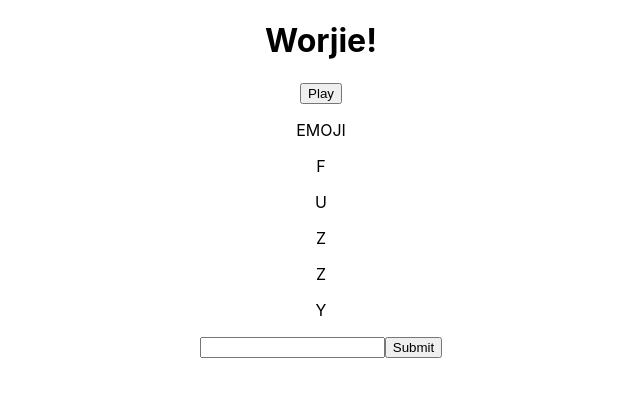
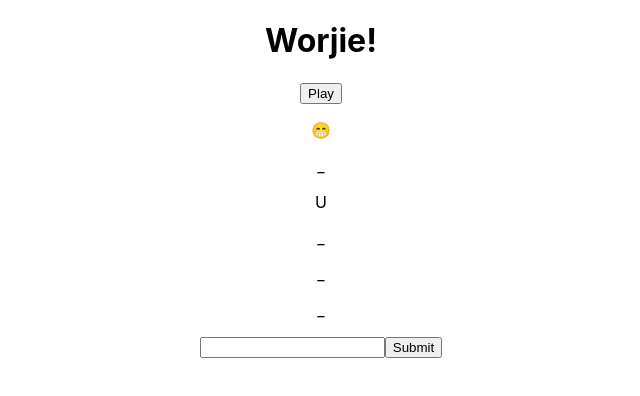
Before and after one commit to SchoolOfCode/w11d5_hackathon-hajara-scott-dan, a React (Create React App) app: page / in a window 1280 px wide. Both pictures are taken after a click on the button "Play". Shown: the top 396 px of the page, without its empty margins (319-959 px from the left). Built offline with nearby package versions, Linux system fonts and the light colour scheme.

Commit message:
EOD commit

```diff
--- a/src/App.js
+++ b/src/App.js
@@ -6,34 +6,62 @@ import { useState, useEffect } from "react";
 import LetterArea from "./Components/LetterArea";
 import Input from "./Components/Input";
 import Emoji from "./Components/Emoji";
+import emojisArr from "./emojiData";
 
 function App() {
   const [wordList, setWordList] = useState(words);
   const [currentWord, setCurrentWord] = useState("");
   const [input, setInput] = useState("");
+  const [happiness, setHappiness] = useState(0);
+  const [lettersGuessed, setLettersGuessed] = useState({
+    0: false,
+    1: true,
+    2: false,
+    3: false,
+    4: false,
+  });
 
   function randomWord(wordList) {
     let min = Math.ceil(0);
     let max = Math.floor(5);
     let random = Math.floor(Math.random() * (max - min) + min);
     setCurrentWord(wordList[random]);
-		console.log("The word is: " + currentWord);
   }
 
+  // function increaseIndex(index) {
+  //   index;
+  // }
   //useEffect(randomWord(wordList), []);
 
   function handleInput(userInput) {
     console.log(userInput);
     setInput(userInput);
-		//checkWord(input);
   }
 
   function checkWord(input) {
-		let wordArr = currentWord.split("");
+    let wordArr = currentWord.toUpperCase().split("");
+    //if letter matches
     if (wordArr.includes(input)) {
+      let index = wordArr.indexOf(input);
+      console.log(lettersGuessed[index]);
+      console.log(wordArr);
       console.log("you got 1");
+      setLettersGuessed({ ...lettersGuessed, [lettersGuessed.index]: true });
+      // if letter is wrong AND is not blank
+    } else if (input !== "") {
+      //increment happiness index
+      if (happiness < 4) {
+        setHappiness(happiness + 1);
+      } else {
+        console.log("GAME OVER");
       }
     }
+  }
+
+  useEffect(() => {
+    checkWord(input);
+    console.log(lettersGuessed);
+  }, [input]);
 
   return (
     <div className="App">
@@ -48,8 +76,8 @@ function App() {
           randomWord(wordList);
         }}
       />
-			<Emoji />
-			<LetterArea currentWord={currentWord} />
+      <Emoji happiness={happiness} />
+      <LetterArea currentWord={currentWord} lettersGuessed={lettersGuessed} />
       <Input handleInput={handleInput} />
     </div>
   );
--- a/src/Components/Emoji/index.js
+++ b/src/Components/Emoji/index.js
@@ -1,7 +1,8 @@
 import React from "react";
+import emojisArr from "../../emojiData";
 
-function Emoji() {
-  return <p>EMOJI</p>;
+function Emoji({ happiness }) {
+  return <p>{emojisArr[happiness]}</p>;
 }
 
 export default Emoji;
--- a/src/Components/Input/index.js
+++ b/src/Components/Input/index.js
@@ -8,6 +8,7 @@ function Input({ handleInput }) {
       <input
         maxLength="1"
         type="text"
+        value={input}
         onChange={(e) => {
           setInput(e.target.value.toUpperCase());
         }}
@@ -15,6 +16,7 @@ function Input({ handleInput }) {
       <button
         onClick={() => {
           handleInput(input);
+          setInput("");
         }}
       >
         Submit
--- a/src/Components/Letter/index.js
+++ b/src/Components/Letter/index.js
@@ -1,7 +1,11 @@
 import React from "react";
 
-function Letter({ letter }) {
-  return <p>{letter.toUpperCase()}</p>;
+function Letter({ letter, visibility }) {
+  if (visibility === true) {
+    return <p>{letter.toUpperCase()}</p>;
+  } else {
+    return <p>_</p>;
+  }
 }
 
 export default Letter;
--- a/src/Components/LetterArea/index.js
+++ b/src/Components/LetterArea/index.js
@@ -1,13 +1,17 @@
 import React from "react";
 import Letter from "../Letter";
 
-function LetterArea({ currentWord }) {
-	let wordArr = currentWord.split("");
-	//   console.log(wordArr);
+function LetterArea({ currentWord, lettersGuessed }) {
+  let wordArr = currentWord.split("");
+  //   console.log(wordArr);
 
-	return wordArr.map((letter) => {
-		return <Letter letter={letter} />;
-	});
+  return wordArr.map((letter, index) => {
+    if (lettersGuessed[index] === true) {
+      return <Letter letter={letter} visibility={true} />;
+    } else {
+      return <Letter letter={letter} visibility={false} />;
+    }
+  });
 }
 
 export default LetterArea;
--- /dev/null
+++ b/src/emojiData.js
@@ -0,0 +1,3 @@
+const emojisArr = ["😁", "🙂", "😐", "😱", "🤬"];
+
+export default emojisArr;
```
Lines whose indentation alone changed are shown as unchanged.
